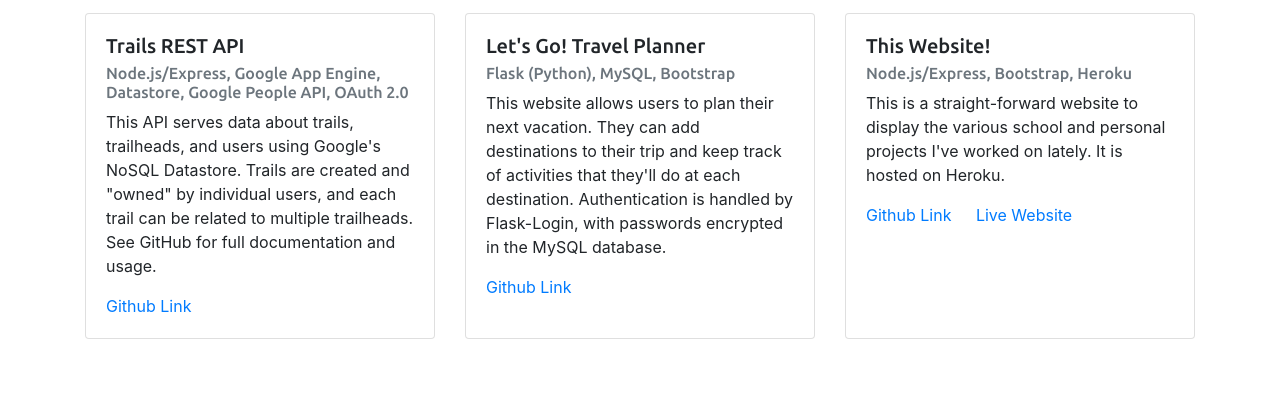
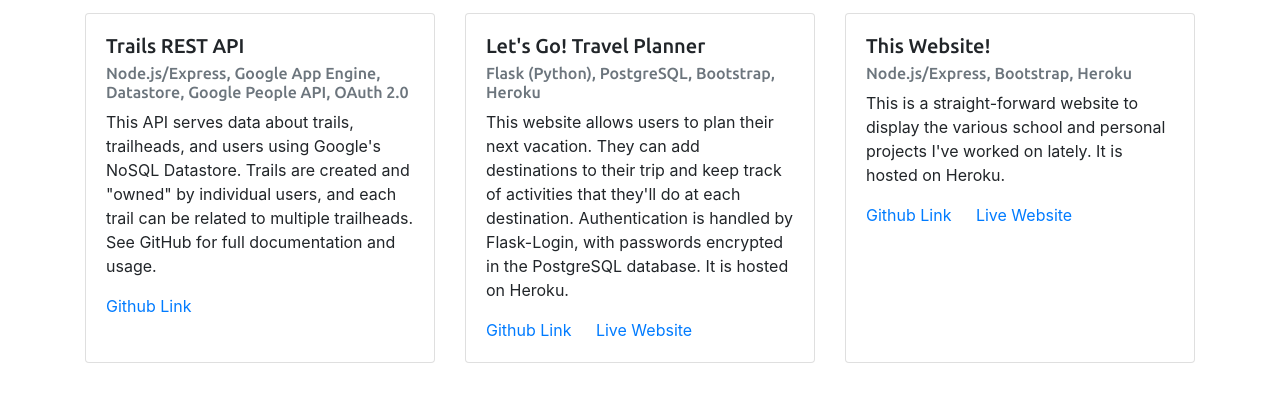
Before and after one commit to kcroo/portfolio, a website: page views/webapps.html in a window 1280 px wide. Shown: the part 115-516 px from the top of the page. Drawn offline with nearby package versions, Linux system fonts and the light colour scheme; files that its build step writes are made by us from their sources.

Commit message:
updated link and description for let's go app

```diff
--- a/views/webapps.html
+++ b/views/webapps.html
@@ -25,11 +25,12 @@
           <div class="card h-100">
             <div class="card-body">
                 <h5 class="card-title">Let's Go! Travel Planner</h5>
-                <h6 class="card-subtitle mb-2 text-muted">Flask (Python), MySQL, Bootstrap</h6>
+                <h6 class="card-subtitle mb-2 text-muted">Flask (Python), PostgreSQL, Bootstrap, Heroku</h6>
                 <p class="card-text">
-                  This website allows users to plan their next vacation. They can add destinations to their trip and keep track of activities that they'll do at each destination. Authentication is handled by Flask-Login, with passwords encrypted in the MySQL database.
+                  This website allows users to plan their next vacation. They can add destinations to their trip and keep track of activities that they'll do at each destination. Authentication is handled by Flask-Login, with passwords encrypted in the PostgreSQL database. It is hosted on Heroku.
                 </p>
                 <a href="https://github.com/kcroo/LetsGo" class="card-link"  target="_blank">Github Link</a>
+                <a href="https://lets-go-travel-app.herokuapp.com" class="card-link"  target="_blank">Live Website</a>
             </div>
           </div>
         </div>
```
